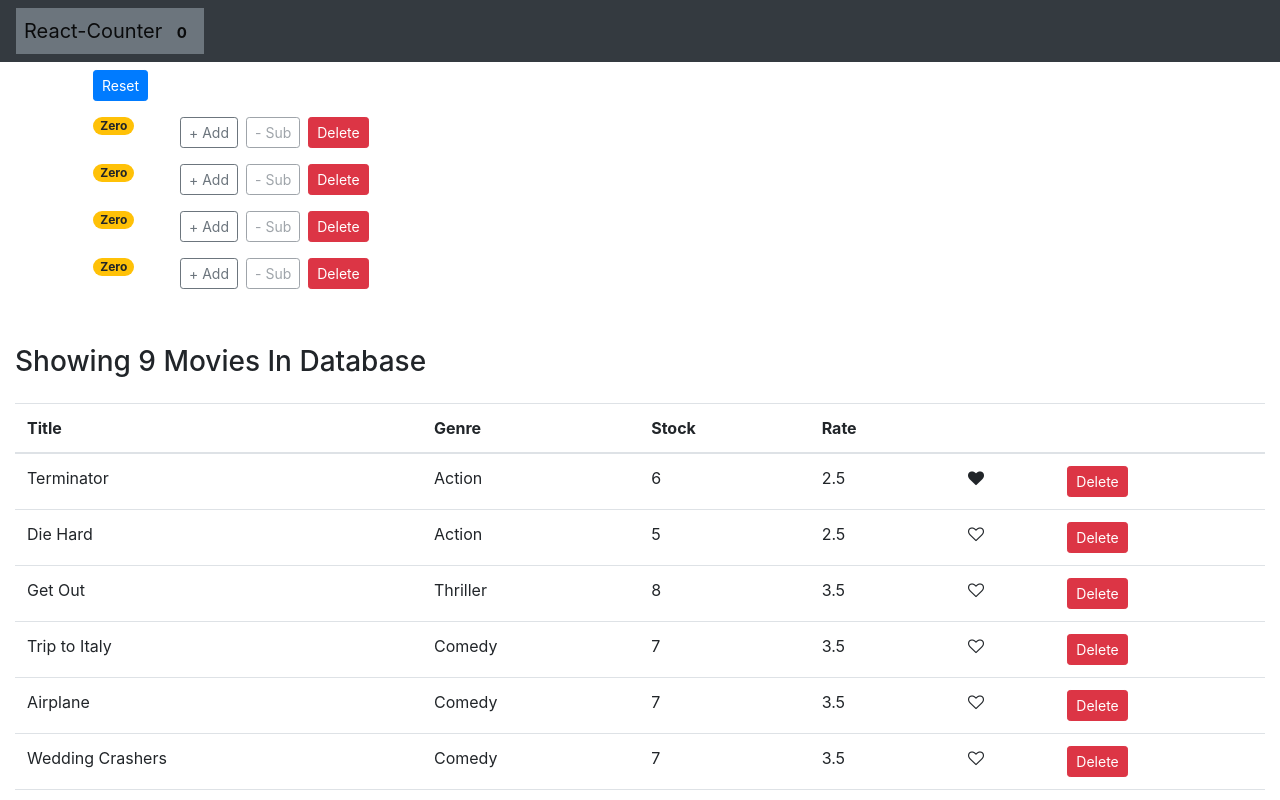
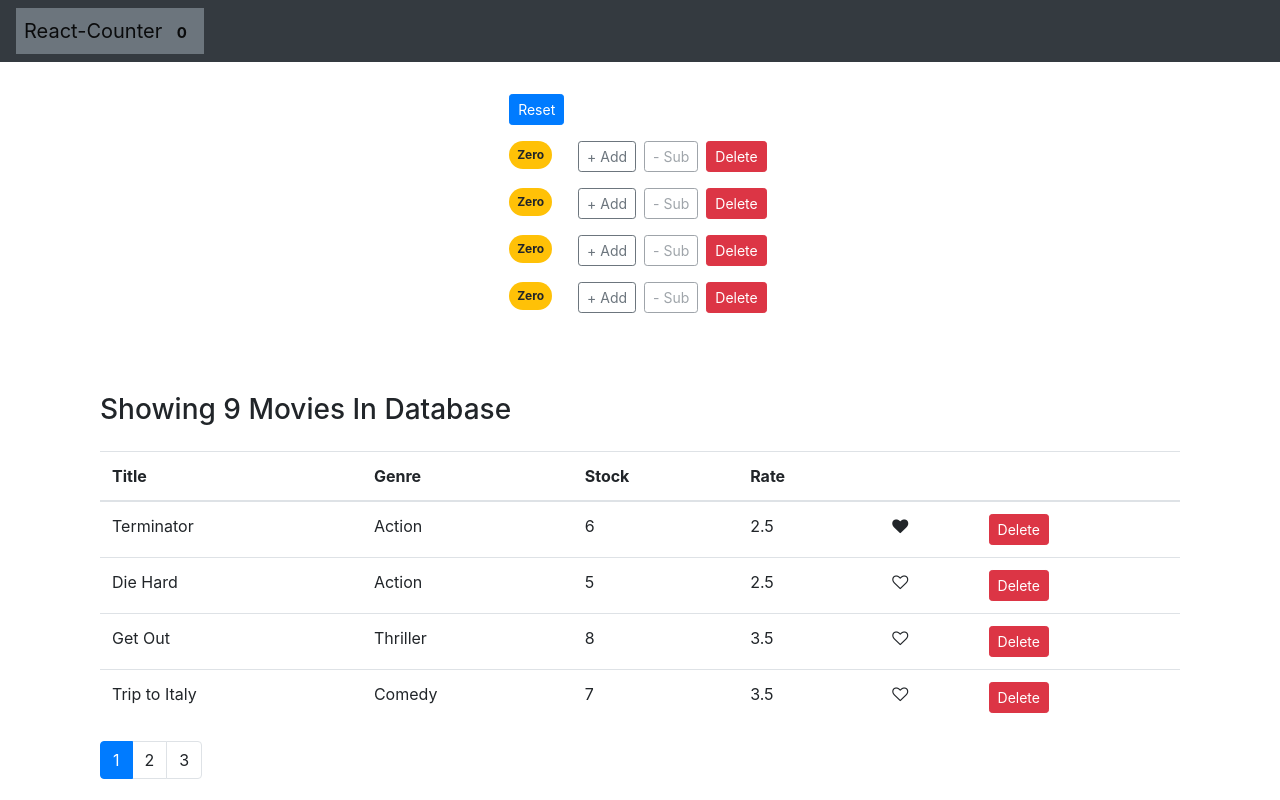
Before and after one commit to chriskavanagh/counter-app, a React (Create React App) app: page / in a window 1280 px wide. Shown: the top 800 px of the page. Built offline with nearby package versions, Linux system fonts and the light colour scheme.

Commit message:
Pagination

```diff
--- a/package.json
+++ b/package.json
@@ -5,6 +5,7 @@
   "dependencies": {
     "bootstrap": "^4.1.1",
     "font-awesome": "^4.7.0",
+    "lodash": "^4.17.10",
     "react": "^16.7.0",
     "react-dom": "^16.7.0",
     "react-router-dom": "^4.3.1",
--- a/src/App.css
+++ b/src/App.css
@@ -1,32 +1,7 @@
-.App {
-  text-align: center;
+.container {
+  /* margin: 100px auto 100px auto; */
 }
 
-.App-logo {
-  animation: App-logo-spin infinite 20s linear;
-  height: 40vmin;
+.movies {
+  margin-bottom: 200px;
 }
-
-.App-header {
-  background-color: #282c34;
-  min-height: 100vh;
-  display: flex;
-  flex-direction: column;
-  align-items: center;
-  justify-content: center;
-  font-size: calc(10px + 2vmin);
-  color: white;
-}
-
-.App-link {
-  color: #61dafb;
-}
-
-@keyframes App-logo-spin {
-  from {
-    transform: rotate(0deg);
-  }
-  to {
-    transform: rotate(360deg);
-  }
-}
--- a/src/App.js
+++ b/src/App.js
@@ -59,7 +59,7 @@ class App extends Component {
     return (
       <Fragment>
         <NavBar totalCounters={this.state.counters.filter(c => c.value > 0).length}/>
-        <main className="container">
+        <main >
           <Counters
            counters={this.state.counters}
            onReset={this.handleReset}
@@ -68,7 +68,7 @@ class App extends Component {
            onDelete={this.handleDelete}
           />
         </main>
-        <Movies />
+        <Movies className="movies"/>
       </Fragment>
     );
   }
--- a/src/components/Counter.jsx
+++ b/src/components/Counter.jsx
@@ -9,12 +9,12 @@ class Counter extends Component {
   };
 
   render() {
-    let classes = "badge m-2 badge-pill badge-";
+    let classes = "badge p-2 m-2 badge-pill badge-";
     classes += this.props.counter.value === 0 ? "warning" : "primary";
 
     return (
       <div className="row">
-        <div className="col-1">
+        <div className="col-3">
           <span className={classes}>{this.formatCount()}</span>
         </div>
         <div className="col">
--- a/src/components/Counters.jsx
+++ b/src/components/Counters.jsx
@@ -6,6 +6,8 @@ export class Counters extends Component {
   render() {
       const { onReset, counters, onDelete, onIncrement, onDecrement } = this.props;
     return (
+      <div className="d-flex flex-row justify-content-center m-4">
+        <div>
           <div>
           <button
           onClick={onReset}
@@ -23,6 +25,8 @@ export class Counters extends Component {
           />
           )}
           </div>
+        </div>
+      </div>
     )
   }
 } // ./Counters
--- a/src/components/Movies.jsx
+++ b/src/components/Movies.jsx
@@ -1,17 +1,24 @@
 import React, { Component, Fragment } from "react";
 import Like from './common/Like';
 import { getMovies } from "./../services/fakeMovieService";
+import Pagination from './common/Pagination';
+import { paginate } from '../utils/Paginate';
+
 
 export class Movies extends Component {
   state = {
-    movies: []
+    movies: [],
+    pageSize: 4,
+    currentPage: 1
   };
+
 
   componentDidMount() {
     this.setState({
       movies: getMovies()
     });
   }
+
 
   handleDelete = movie => () => {
     const movies = this.state.movies.filter(m => {
@@ -20,24 +27,35 @@ export class Movies extends Component {
     this.setState({ movies: movies });
   };
 
+
   handleLike = (movie) => {
     const movies = [...this.state.movies];
     const index = movies.indexOf(movie);
     movies[index] = {...movies[index]};
     movies[index].liked = !movies[index].liked;
     this.setState({movies})
-  }
+  };
+
+
+  handlePageChange = (page) => {
+    this.setState({currentPage: page})
+  };
+
 
   render() {
     const { length: count } = this.state.movies;
+    const { pageSize, currentPage, movies: allMovies } = this.state;
+    const movies = paginate(allMovies, currentPage, pageSize);
+
     return (
-      <div className="container-fluid pt-4">
+      <div className="container pt-4">
         <div className="mt-4">
             {!count && <h1>No Movies In Database!</h1>}
         </div>
 
         {count > 0 && (
           <Fragment>
+            <div className="container">
             <h3 className="mb-4">Showing {count} Movies In Database</h3>
             <table className="table">
               <thead>
@@ -51,7 +69,7 @@ export class Movies extends Component {
                 </tr>
               </thead>
               <tbody>
-                {this.state.movies.map(movie => (
+                {movies.map(movie => (
                   <tr key={movie._id}>
                     <td>{movie.title}</td>
                     <td>{movie.genre.name}</td>
@@ -72,6 +90,13 @@ export class Movies extends Component {
                 ))}
               </tbody>
             </table>
+            <Pagination
+              itemsCount={count}
+              pageSize={pageSize}
+              currentPage={currentPage}
+              onPageChange={this.handlePageChange}
+            />
+            </div>
           </Fragment>
         )}
       </div>
--- /dev/null
+++ b/src/components/common/Pagination.jsx
@@ -0,0 +1,27 @@
+import React from 'react';
+import _ from 'lodash';
+
+const Pagination = (props) => {
+    const { itemsCount, pageSize, currentPage, onPageChange } = props;
+    const pagesCount = Math.ceil(itemsCount / pageSize);
+    console.log(`Current Page: ${currentPage}`)
+    if (pagesCount === 1) return null;
+    const pages = _.range(1, pagesCount + 1);
+    return (
+        <nav>
+          <ul className="pagination">
+              {pages.map(page =>
+                  <li
+                   key={page}
+                   className={page === currentPage ? "page-item active" : "page-item"}
+                   >
+                    <a className="page-link" onClick={()=>onPageChange(page)}>{page}</a>
+                  </li>
+                )}
+          </ul>
+        </nav>
+    )
+};
+
+
+export default Pagination;
--- /dev/null
+++ b/src/utils/Paginate.js
@@ -0,0 +1,6 @@
+import _ from 'lodash';
+
+export function paginate(items, pageNumber, pageSize) {
+    const startIndex = (pageNumber - 1) * pageSize;
+    return _(items).slice(startIndex).take(pageSize).value();
+}
```
Also changed, not shown: 1 other file (tests, documents, lock files or other folders). Lines whose indentation alone changed are shown as unchanged.
